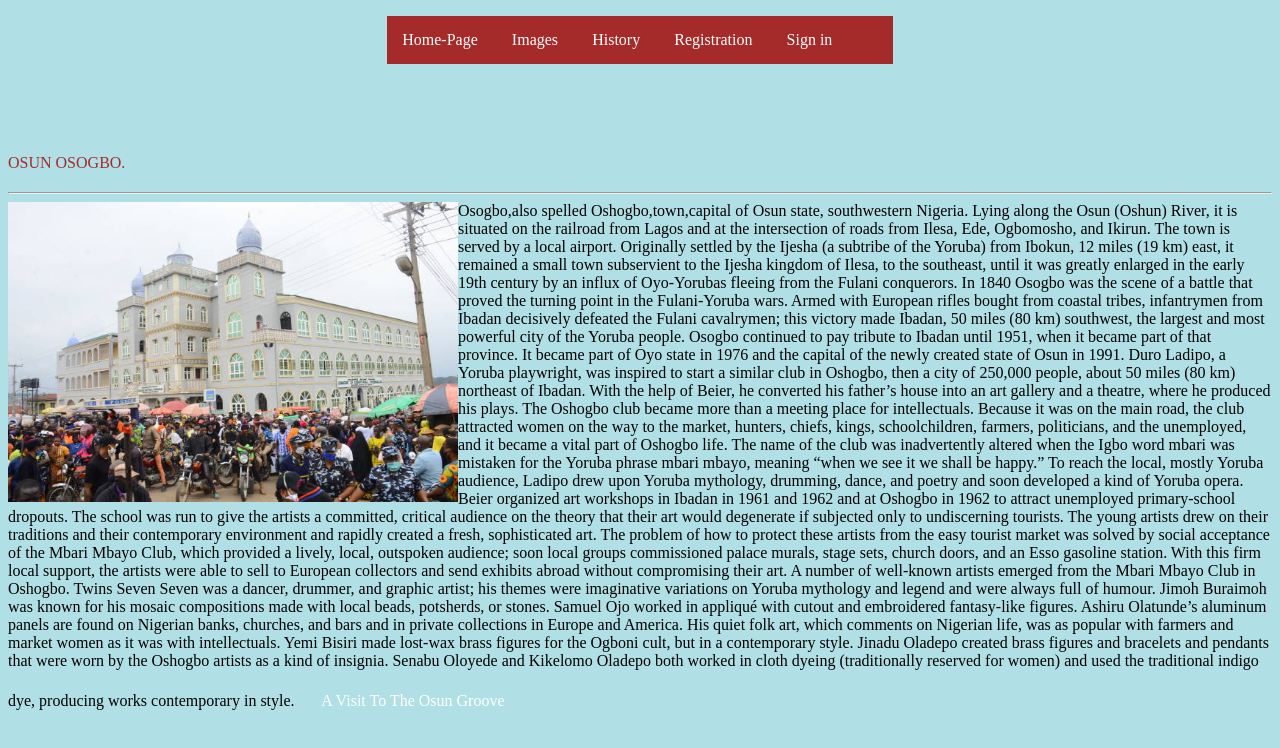
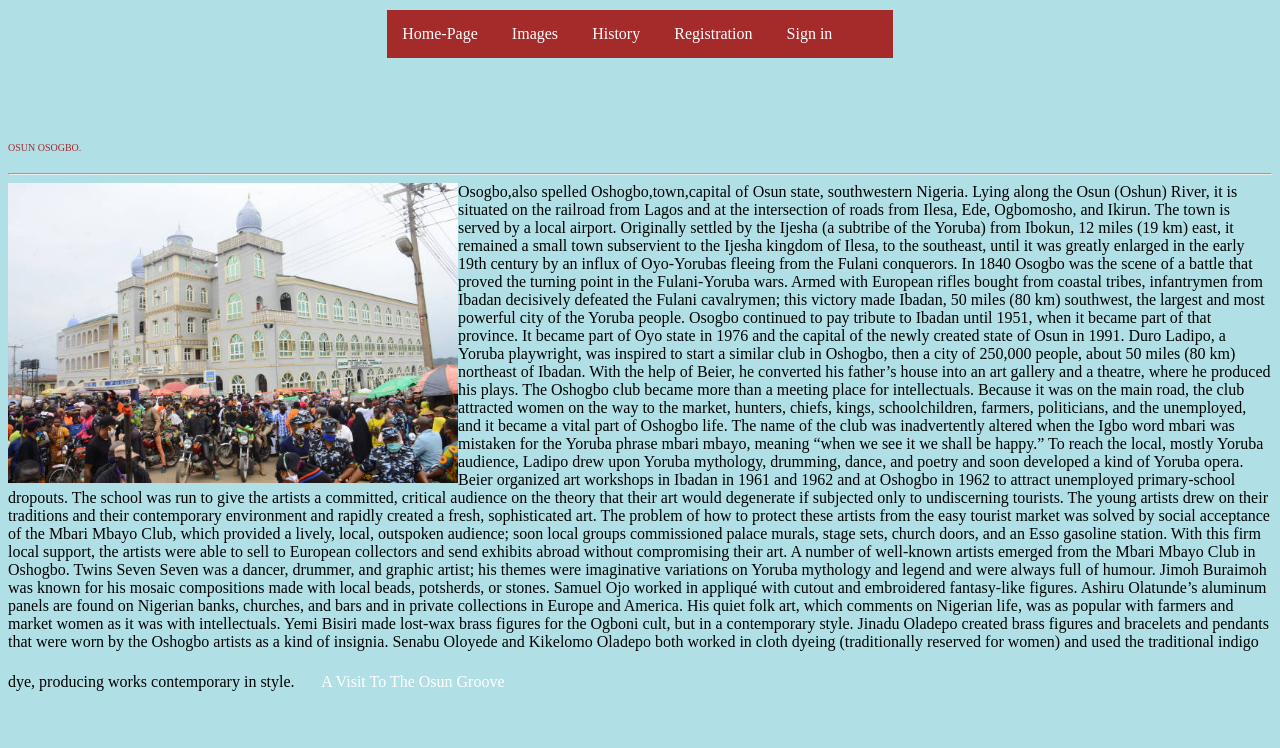
Before and after one commit to Tunmbi0204/osogbo-web, a plain HTML site: page osogbocss.html in a window 1280 px wide. Drawn offline with Linux system fonts and the light colour scheme.

Commit message:
adding some corrections

```diff
--- a/osogbocss.html
+++ b/osogbocss.html
@@ -25,8 +25,8 @@
 body {background-color: powderblue;
 }
 p {
-   font-size:;
-    background-color: ;
+   font-size:x-small;
+    background-color:;
     margin-right: 0%;
     }
 
```
Also changed, not shown: newosogbocss.html (+1 -0 lines).
